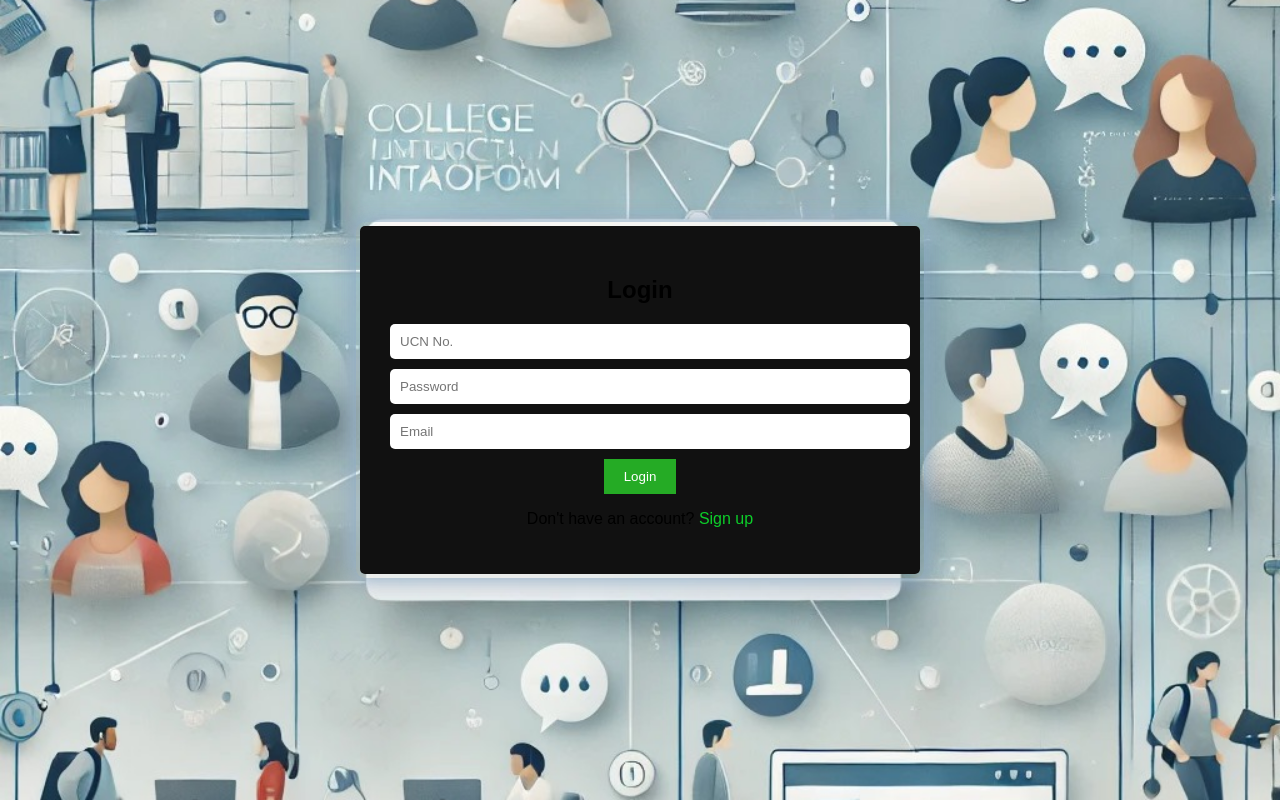
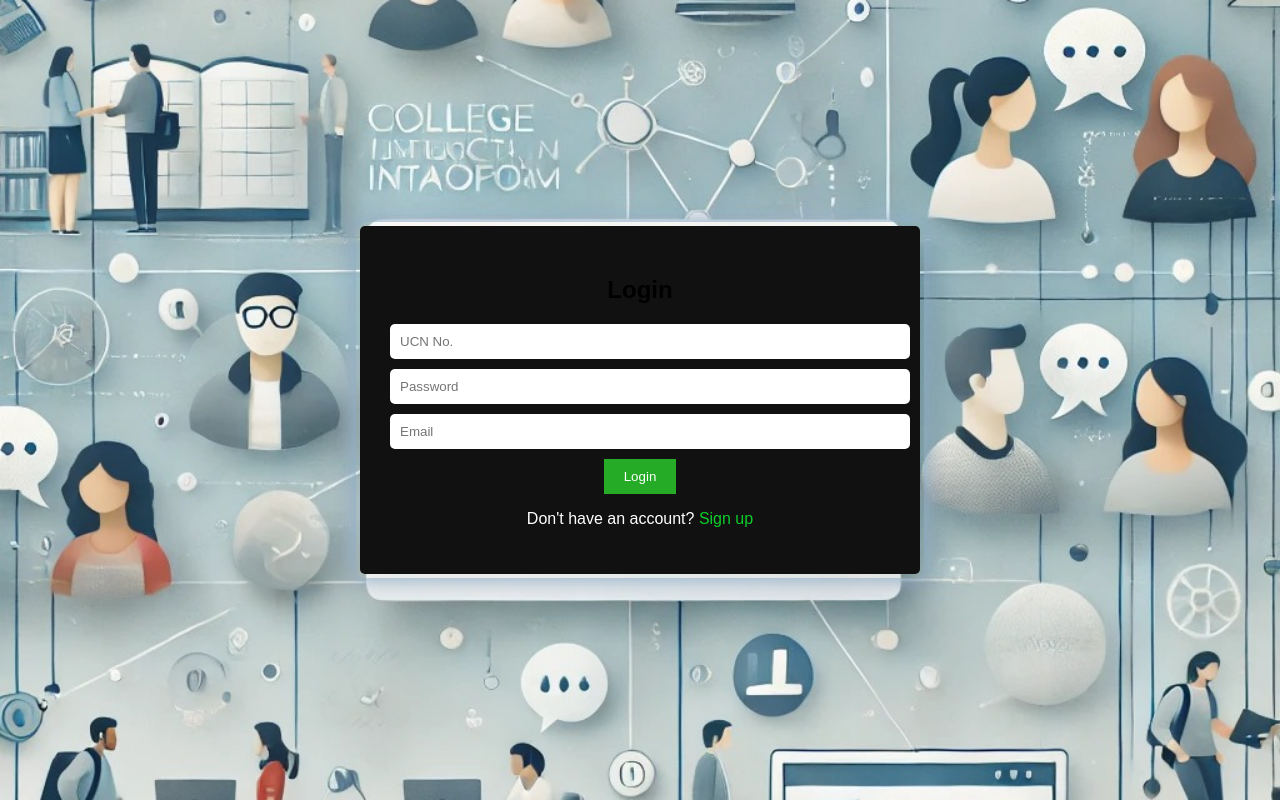
Before and after one commit to SharvariUghade/ConnectX, a plain HTML site: page index.html in a window 1280 px wide. Drawn offline with Linux system fonts and the light colour scheme.

Commit message:
Update style.css

```diff
--- a/style.css
+++ b/style.css
@@ -88,7 +88,8 @@ body {
     text-decoration: none;
   }
 
-
+  .form p{
+  color:#fff;}
 
   /* Main Page Styling */
 .main-page {
```
